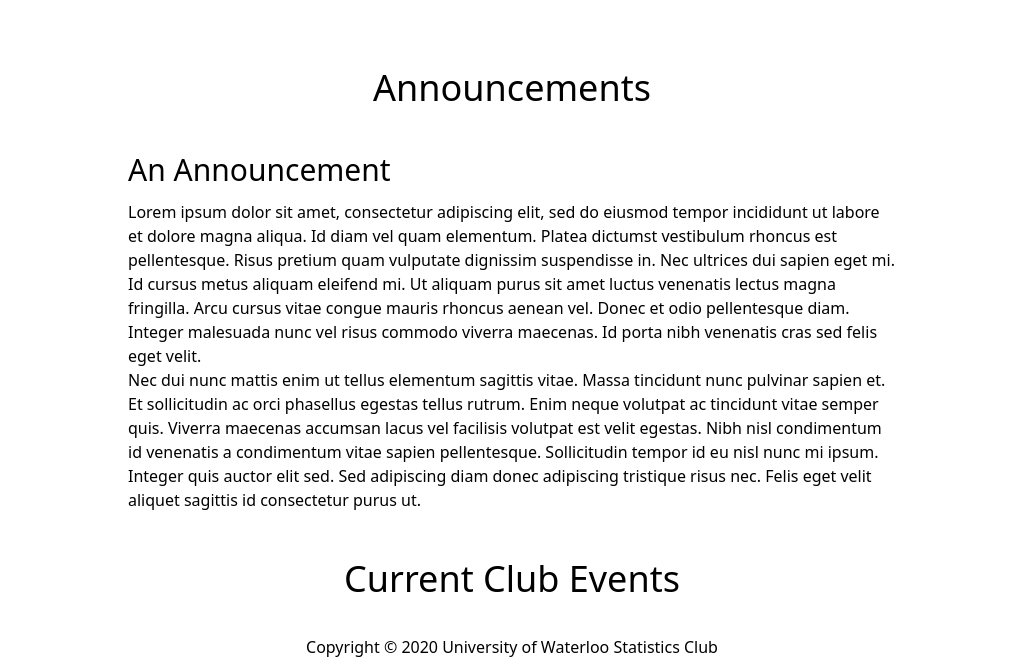
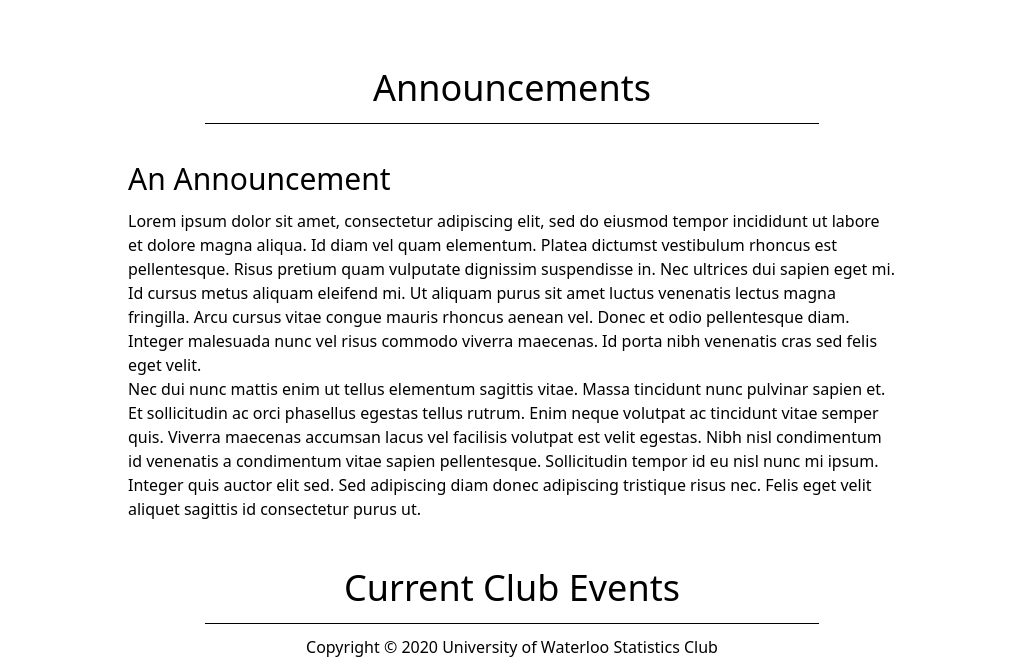
Before and after one commit to Shunseii/uw-stats-club, a Gatsby site: page / in a window 1280 px wide. Shown: the part 141-800 px from the top of the page, without its empty margins (128-1138 px from the left). Built offline with nearby package versions, Linux system fonts and the light colour scheme; Gatsby itself is replaced by a stand-in of ours; what @tailwindcss/custom-forms would draw is missing.

Commit message:
Adds horizontal rule

```diff
--- a/src/components/Header.jsx
+++ b/src/components/Header.jsx
@@ -3,9 +3,9 @@ import PropTypes from "prop-types";
 
 const Header = ({ title }) => {
   return (
-    <div className="mb-8">
-      <h1 className="text-4xl text-center font-medium">{title}</h1>
-      {/* <hr className="bg-black w-4/5 mx-auto" /> */}
+    <div className="flex flex-col w-fit mx-auto mb-8">
+      <h1 className="w-fit text-4xl text-center font-medium pb-2">{title}</h1>
+      <hr className="border-black w-4/5 mx-auto" />
     </div>
   );
 };
```
